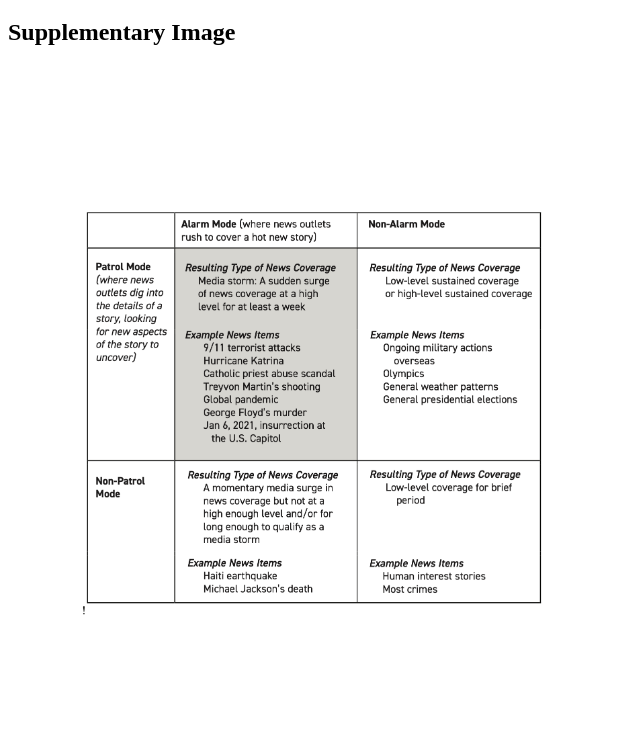
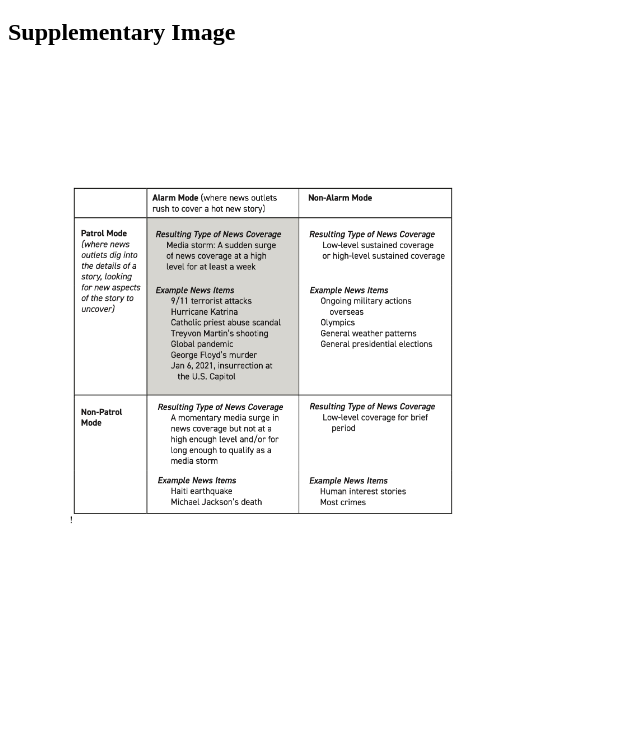
Before and after one commit to jrlaufer/mediaframes_testing, a plain HTML site: page index.html in a window 1280 px wide. Shown: the part 61-795 px from the top of the page, without its empty margins (0-640 px from the left). Drawn offline with Linux system fonts and the light colour scheme.

Commit message:
Update index.html

```diff
--- a/index.html
+++ b/index.html
@@ -8,7 +8,7 @@
   <h1>Appendix for [Your Paper Title]</h1>
 
  <h2>Supplementary Image</h2>
-  <p><img src="images/Table 1 - News Generation.png" alt="Table 1" width="600"></p>
+  <p><img src="images/Table 1 - News Generation.png" alt="Table 1" width="500"></p>
 
   <h2>Embedded Tableau Visualization</h2>
   <iframe src="https://public.tableau.com/views/YourVizName/Sheet1?:embed=true" width="200" height="100" frameborder="0"></iframe>
```
